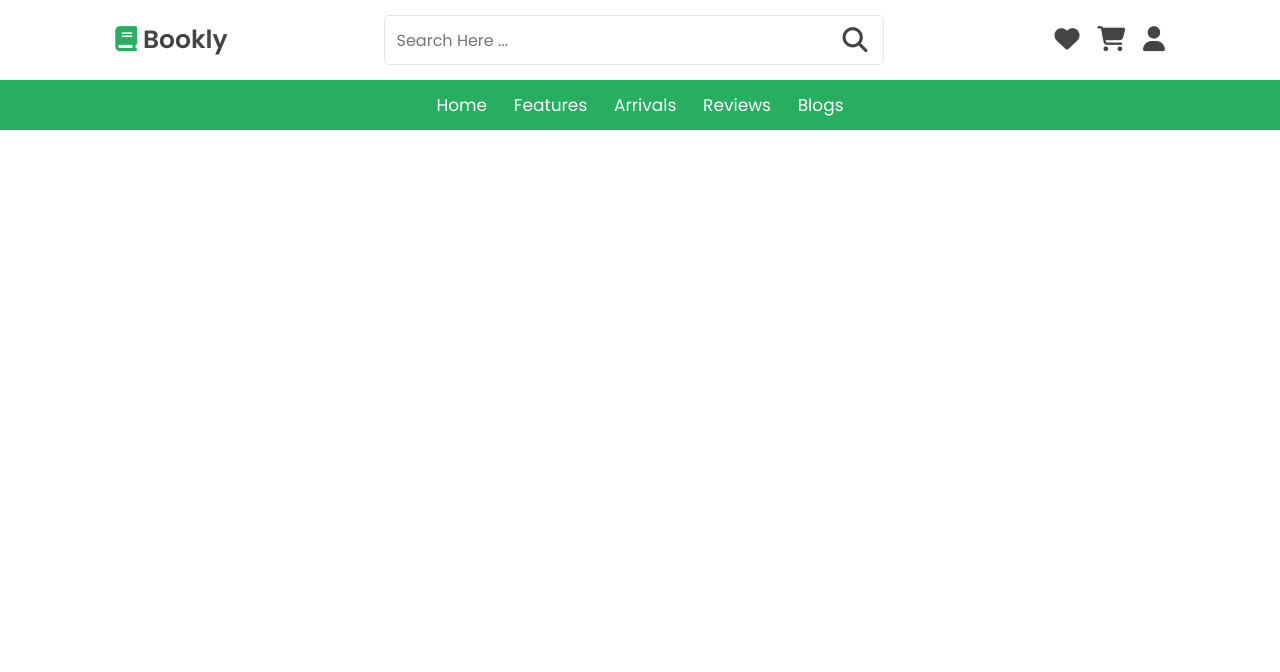
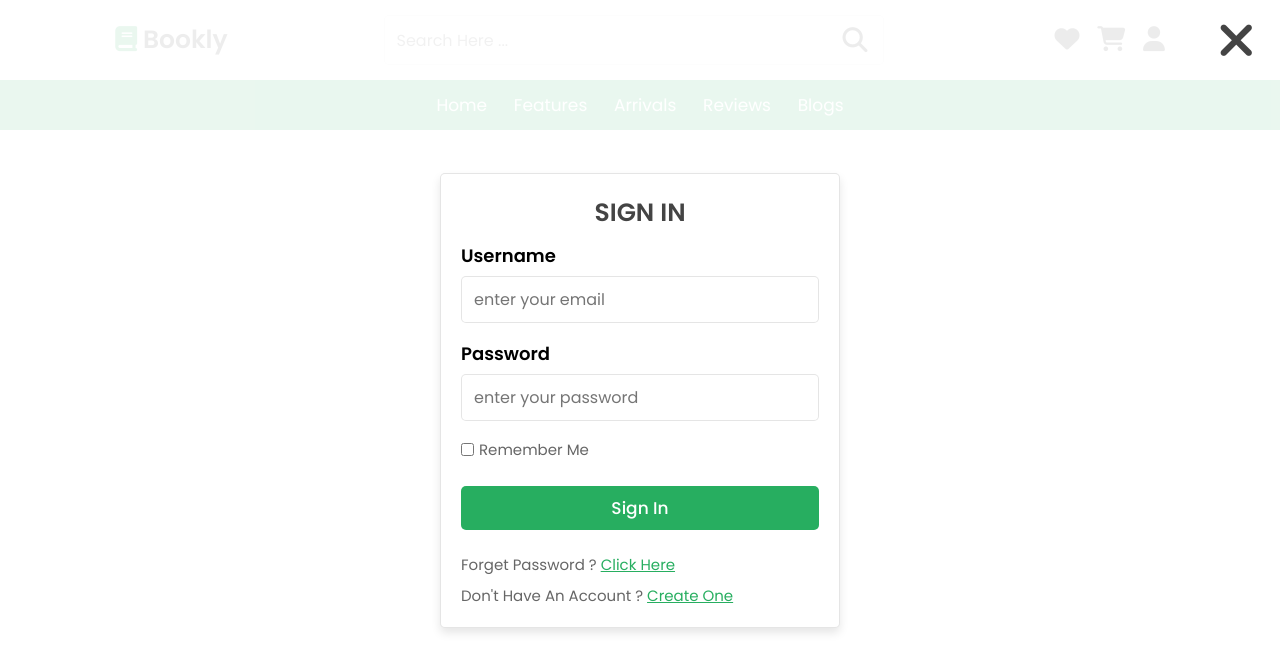
Before and after one commit to krishnaghanti07/A-Responsive-Book-Store-Website, a plain HTML site: page index.html in a window 1280 px wide. Both pictures are taken after a click on the element 1153 px from the left and 39 px from the top of the page. Drawn offline with Linux system fonts and the light colour scheme.

Commit message:
Created and Added an Log-in Page Functionality

```diff
--- a/css/style.css
+++ b/css/style.css
@@ -40,6 +40,22 @@ html::-webkit-scrollbar-track{
 
 html::-webkit-scrollbar-thumb{
     background: var(--black);
+}
+
+.btn{
+    margin-top: 1rem;
+    display: inline-block;
+    padding: 0.9rem 3rem;
+    border-radius: 0.5rem;
+    color: #fff;
+    background: var(--green);
+    font-size: 1.7rem;
+    cursor: pointer;
+    font-weight: 500;
+}
+
+.btn:hover{
+    background: var(--dark-color);
 }
 
 .header .header-1{
@@ -152,8 +168,94 @@ html::-webkit-scrollbar-thumb{
     background: var(--dark-color);
 }
 
+.login-form-container{
+    display: flex;
+    align-items: center;
+    justify-content: center;
+    background: rgba(255 , 255 , 255 , 0.9);
+    position: fixed;
+    top: 0; right: -105%;
+    z-index: 10000;
+    height: 100%;
+    width: 100%;
+}
 
+.login-form-container.active{
+    right: 0;
+}
 
+.login-form-container form{
+    background: #fff;
+    border: var(--border);
+    width: 40rem;
+    padding: 2rem;
+    box-shadow: var(--box-shadow);
+    border-radius: 0.5rem;
+    margin: 2rem;
+}
+
+.login-form-container form h3{
+    font-size: 2.5rem;
+    text-transform: uppercase;
+    color: var(--black);
+    text-align: center;
+}
+
+.login-form-container form span{
+    display: block;
+    font-size: 1.8rem;
+    padding-top: 1rem;
+    font-weight: 700;
+}
+
+.login-form-container form .box{
+    width: 100%;
+    margin: 0.7rem 0;
+    font-size: 1.6rem;
+    border: var(--border);
+    border-radius: 0.5rem;
+    padding: 1rem 1.2rem;
+    color: var(--black);
+    text-transform: none;
+}
+
+.login-form-container form .checkbox{
+    display: flex;
+    align-items: center;
+    gap: 0.5rem;
+    padding: 1rem 0;
+}
+
+.login-form-container form .checkbox label{
+    font-size: 1.5rem;
+    color: var(--light-color);
+    cursor: pointer;
+}
+
+.login-form-container form .btn{
+    text-align: center;
+    width: 100%;
+    margin: 1.5rem 0;
+}
+
+.login-form-container form p{
+    padding-top: 0.8rem;
+    color: var(--light-color);
+    font-size: 1.5rem;
+}
+
+.login-form-container form p a{
+    color: var(--green);
+    text-decoration: underline;
+}
+
+.login-form-container #close-login-btn{
+    position: absolute;
+    top: 1.5rem; right: 2.5rem;
+    font-size: 5rem;
+    color: var(--black);
+    cursor: pointer;
+}
 
 
 
--- a/index.html
+++ b/index.html
@@ -69,6 +69,41 @@
 </nav>
 
 
+<!-- login form page  -->
+
+<div class="login-form-container">
+
+    <div id="close-login-btn" class="fas fa-times"></div>
+
+    <form action="">
+        <h3>sign in</h3>
+
+        <span>username</span>
+        <input type="email" name="" class="box" placeholder="enter your email" id="">
+
+        <span>password</span>
+        <input type="password" name="" class="box" placeholder="enter your password" id="">
+
+        <div class="checkbox">
+
+            <input type="checkbox" name="" id="remember-me">
+            <label for="remember-me">remember me</label>
+
+        </div>
+
+        <input type="submit" value="sign in" class="btn">
+
+        <p>forget password ? <a href="#">click here</a></p>
+        <p>don't have an account ? <a href="#">create one</a></p>
+
+    </form>
+
+</div>
+
+
+
+
+
 
 
 
--- a/js/script.js
+++ b/js/script.js
@@ -2,6 +2,16 @@ searchForm = document.querySelector('.search-form') ;
 
 document.querySelector('#search-btn').onclick = () => {
     searchForm.classList.toggle('active') ;
+}
+
+let loginForm = document.querySelector('.login-form-container') ;
+
+document.querySelector('#login-btn').onclick = () => {
+    loginForm.classList.toggle('active') ;
+}
+
+document.querySelector('#close-login-btn').onclick = () => {
+    loginForm.classList.remove('active') ;
 }
 
 window.onscroll = () => {
```
